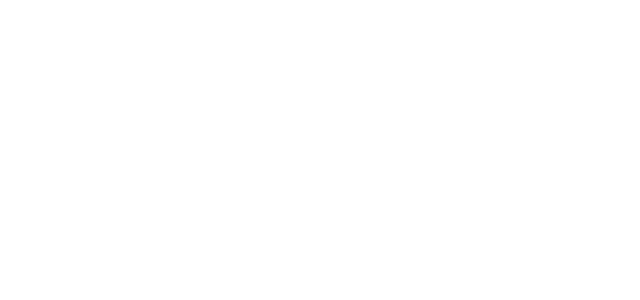
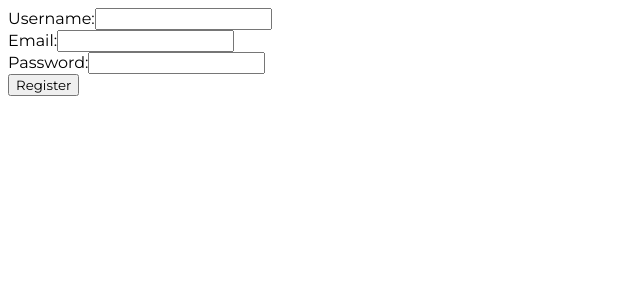
Before and after one commit to DeividByrdarov/node-chat, a React (Create React App) app in the folder client/: page /register in a window 1280 px wide. Shown: the top 300 px of the page, without its empty margins (0-640 px from the left). Built offline with nearby package versions, Linux system fonts and the light colour scheme.

Commit message:
Moved auth components

```diff
--- a/client/src/App.tsx
+++ b/client/src/App.tsx
@@ -5,8 +5,9 @@
 
 import ContextProvider from "./Context"
 import Home from "./components/Home"
-import Login from "./components/Login"
-import Logout from "./components/Logout"
+import Login from "./components/auth/Login"
+import Register from "./components/auth/Register"
+import Logout from "./components/auth/Logout"
 
 const client = new ApolloClient({
   uri: "http://localhost:4000/graphql",
@@ -21,6 +22,7 @@
             <Switch>
               <Route exact path="/" component={Home} />
               <Route path="/login" component={Login} />
+              <Route path="/register" component={Register} />
               <Route path="/logout" component={Logout} />
             </Switch>
           </Router>
--- a/client/src/components/Login.tsx
+++ b/client/src/components/auth/Login.tsx
@@ -3,7 +3,7 @@
 import gql from "graphql-tag"
 import { Mutation, MutationFn } from "react-apollo"
 import { OperationVariables, FetchResult } from "apollo-boost"
-import { Context } from "../Context"
+import { Context } from "../../Context"
 
 const LOGIN_MUTATION = gql`
   mutation login($email: String!, $password: String!) {
--- a/client/src/components/Logout.tsx
+++ b/client/src/components/auth/Logout.tsx
@@ -1,6 +1,7 @@
 import * as React from "react"
-import { Context } from "../Context"
 import { RouteComponentProps } from "react-router"
+
+import { Context } from "../../Context"
 
 class Logout extends React.Component<RouteComponentProps> {
   render() {
--- /dev/null
+++ b/client/src/components/auth/Register.tsx
@@ -0,0 +1,117 @@
+import * as React from "react"
+import { Context } from "../../Context"
+import { RouteComponentProps } from "react-router"
+import { Mutation, MutationFn } from "react-apollo"
+import gql from "graphql-tag"
+import { OperationVariables } from "apollo-boost"
+
+const REGISTER_MUTATION = gql`
+  mutation register($username: String!, $email: String!, $password: String!) {
+    register(email: $email, password: $password, username: $username) {
+      ok
+      user {
+        id
+      }
+      error {
+        field
+        message
+      }
+    }
+  }
+`
+
+class Register extends React.Component<RouteComponentProps> {
+  state = {
+    username: "",
+    email: "",
+    password: "",
+  }
+
+  _onChange = (e: React.ChangeEvent<HTMLInputElement>) => {
+    this.setState({
+      [e.target.name]: e.target.value,
+    })
+  }
+
+  _onSubmit = async (
+    e: React.FormEvent<HTMLFormElement>,
+    register: MutationFn<any, OperationVariables>,
+    updateUser: (id: string) => void
+  ) => {
+    e.preventDefault()
+    const { username, email, password } = this.state
+
+    const result = await register({
+      variables: {
+        email,
+        username,
+        password,
+      },
+    })
+    console.log(result)
+    if (result) {
+      const {
+        data: { register },
+      } = result
+      if (register.ok) {
+        updateUser(register.user.id)
+        this.props.history.replace("/")
+      }
+    }
+  }
+
+  render() {
+    return (
+      <Context.Consumer>
+        {({ user, updateUser }) => {
+          if (user) {
+            this.props.history.replace("/")
+          }
+
+          return (
+            <Mutation mutation={REGISTER_MUTATION}>
+              {register => (
+                <form onSubmit={e => this._onSubmit(e, register, updateUser)}>
+                  <div>
+                    <label htmlFor="username">Username:</label>
+                    <input
+                      type="text"
+                      id="username"
+                      name="username"
+                      value={this.state.username}
+                      onChange={this._onChange}
+                    />
+                  </div>
+                  <div>
+                    <label htmlFor="email">Email:</label>
+                    <input
+                      type="text"
+                      id="email"
+                      name="email"
+                      value={this.state.email}
+                      onChange={this._onChange}
+                    />
+                  </div>
+                  <div>
+                    <label htmlFor="password">Password:</label>
+                    <input
+                      type="password"
+                      id="password"
+                      name="password"
+                      value={this.state.password}
+                      onChange={this._onChange}
+                    />
+                  </div>
+
+                  <input type="submit" value="Register" />
+                </form>
+              )}
+            </Mutation>
+          )
+        }}
+      </Context.Consumer>
+    )
+  }
+}
+
+export default Register
```
